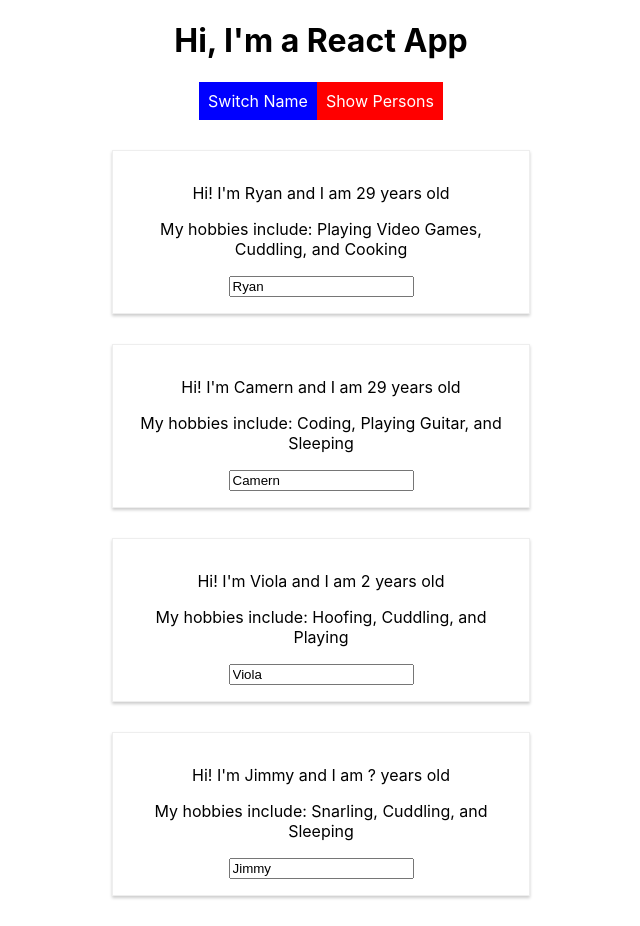
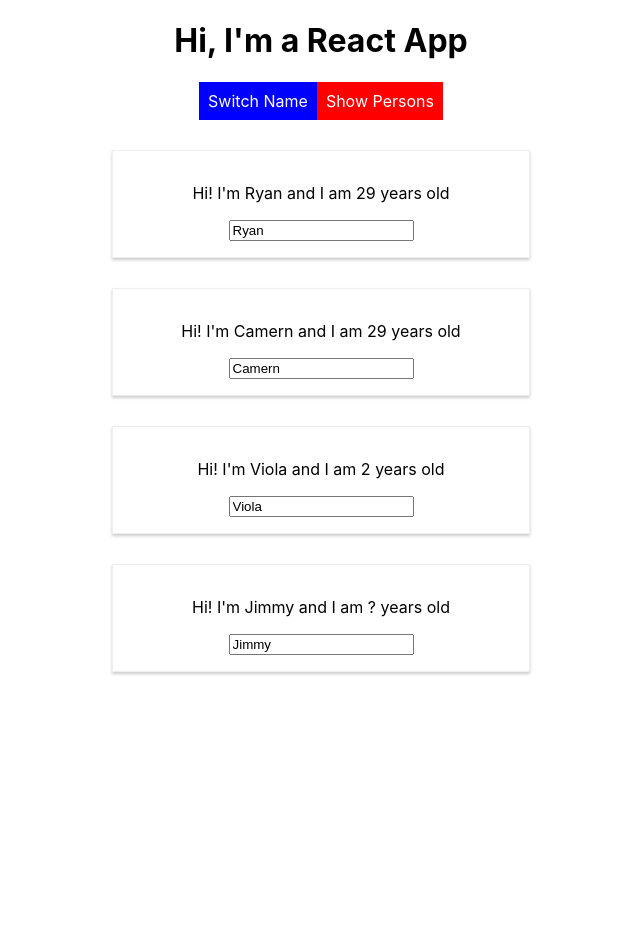
Before and after one commit to ryanaanderson0/Udemy, a React (Create React App) app: page / in a window 1280 px wide. Both pictures are taken after a click on the button "Show Persons". Shown: the whole page, without its empty margins (319-959 px from the left). After the commit the page ends 800 px from the top, so only its background shows below. Built offline with nearby package versions, Linux system fonts and the light colour scheme.

Commit message:
Lesson 56: Outputting Lists-- Used the .map JavaScript tool. Re-renders the persons array into its own individual person JSX  array. Instead of hard coding each person component, we move the <Person /> component into the state return statement.

```diff
--- a/src/App.js
+++ b/src/App.js
@@ -20,7 +20,9 @@
         this.setState( {
             persons: [
                 {name: 'Bryan', age: 29},
-                {name: 'Cameron', age: 29}
+                {name: 'Cameron', age: 29},
+                {name: 'Viola Antionette Baby Sweetheart Gurl', age: 2},
+                {name: 'Jimmy Boi', age: '????'}
             ]
         } )
     }
@@ -59,6 +61,31 @@
             cursor: 'pointer'
         };
 
+        let persons = null;
+
+        if (this.state.showPersons === true) {
+            persons = (
+                <div>
+                    {this.state.persons.map( person => {
+                        return <Person
+                            name={person.name}
+                            age={person.age} />
+                    })}
+
+                    {/* <Person
+                        name={this.state.persons[0].name}
+                        age={this.state.persons[0].age}
+                        click={this.switchNameHandler}
+                        changed={this.nameChangeHandler}>  My hobbies include: Playing Video Games, Cuddling, and Cooking </Person>
+                    <Person
+                        name={this.state.persons[1].name}
+                        age={this.state.persons[1].age} >  My hobbies include: Coding, Playing Guitar, and Sleeping </Person>
+                    <Person name="Viola" age="2" >  My hobbies include: Hoofing, Cuddling, and Playing </Person>
+                    <Person name="Jimmy" age="?" > My hobbies include: Snarling, Cuddling, and Sleeping</Person>  */}
+                </div>
+            );
+        }
+
 
     // only works in classes
 
@@ -74,21 +101,8 @@
                     onClick={this.togglePersonsHandler}
                     style={secondaryButtonStyle}> Show Persons</button>
 
-                {
-                    this.state.showPersons === true ?
-                        <div>
-                            <Person
-                                name={this.state.persons[0].name}
-                                age={this.state.persons[0].age}
-                                click={this.switchNameHandler}
-                                changed={this.nameChangeHandler}>  My hobbies include: Playing Video Games, Cuddling, and Cooking </Person>
-                            <Person
-                                name={this.state.persons[1].name}
-                                age={this.state.persons[1].age} >  My hobbies include: Coding, Playing Guitar, and Sleeping </Person>
-                            <Person name="Viola" age="2" >  My hobbies include: Hoofing, Cuddling, and Playing </Person>
-                            <Person name="Jimmy" age="?" > My hobbies include: Snarling, Cuddling, and Sleeping</Person>
-                        </div> : null
-                }
+                {persons}
+
             </div>
         );
     }
```
